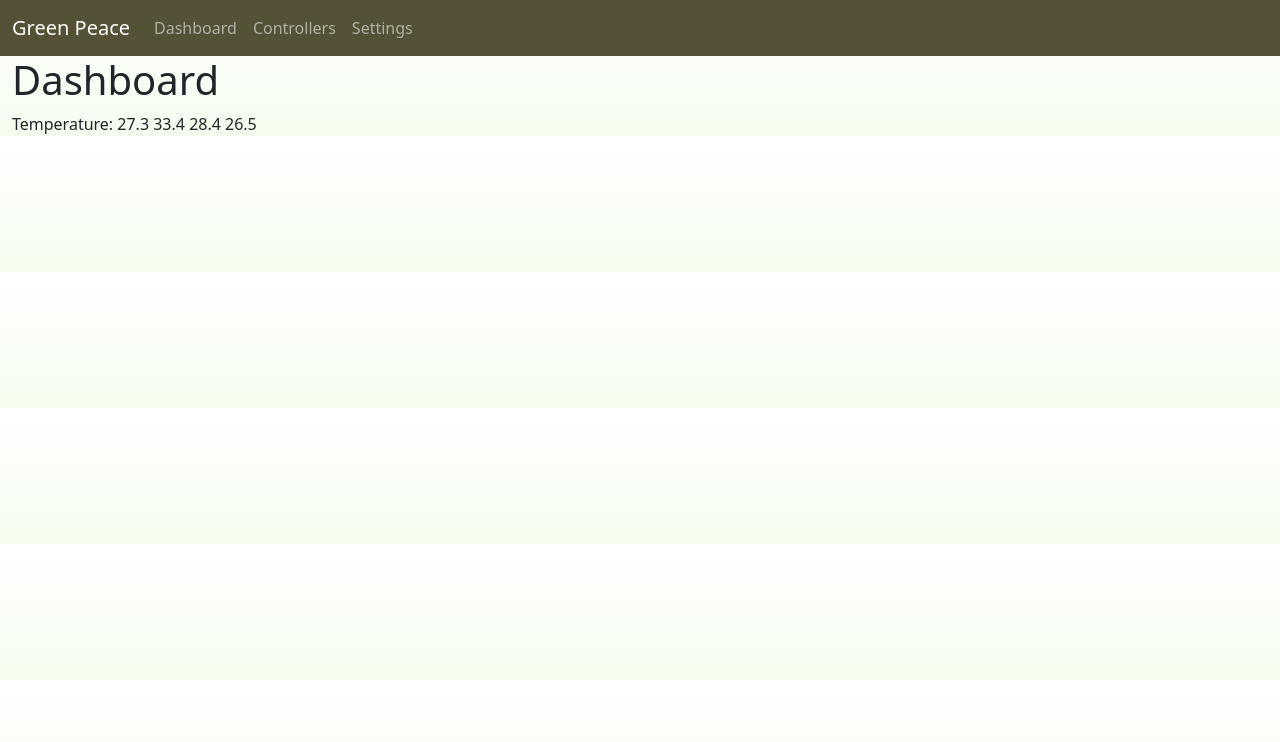
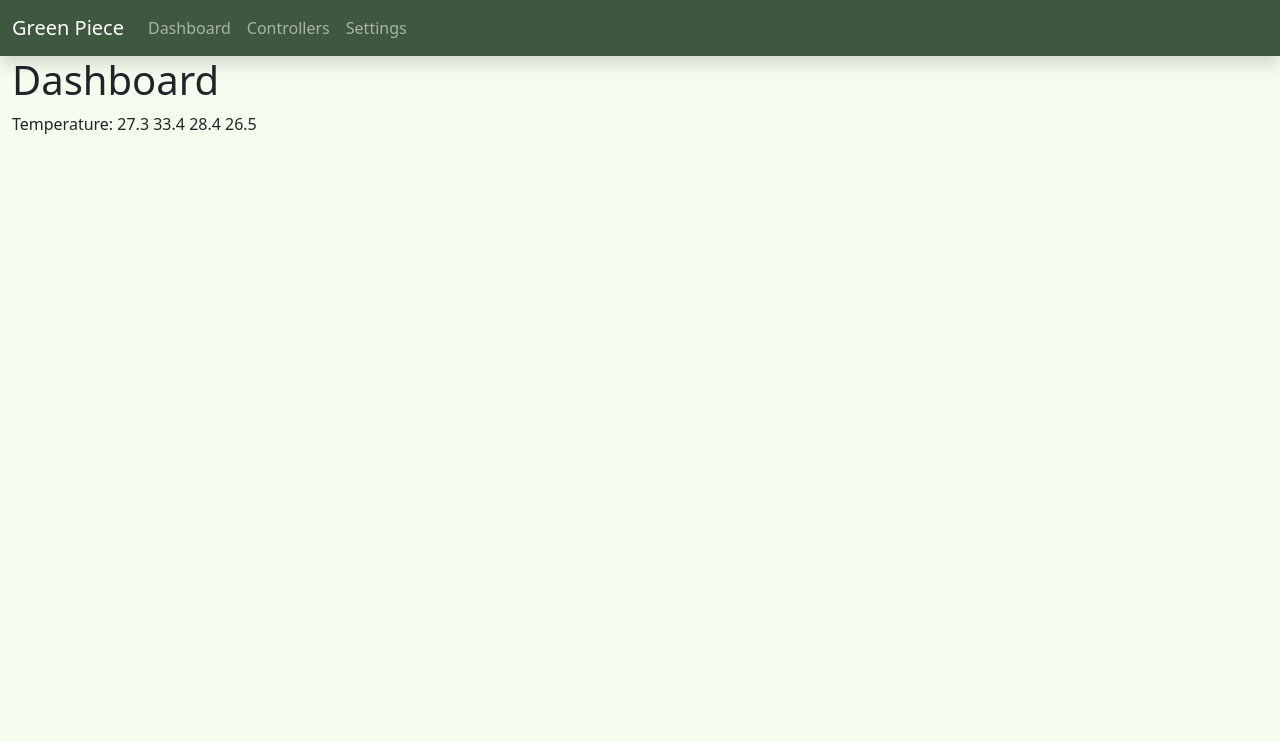
Before and after one commit to SAIT-Capstone2022/Greenhouse_Webpage, a plain HTML site: page dashboard.html in a window 1280 px wide. Drawn offline with nearby package versions, Linux system fonts and the light colour scheme.

Commit message:
changes to navbar and background colour.

```diff
--- a/navbar.js
+++ b/navbar.js
@@ -1,6 +1,6 @@
-<nav class="navbar navbar-expand-lg navbar-dark" style="background-color: #545137">
+<nav class="navbar navbar-expand-lg navbar-dark shadow" style="background-color: #3f573e">
     <div class="container-fluid">
-        <a class="navbar-brand" href="index.html">Green Peace</a>
+        <a class="navbar-brand" href="index.html">Green Piece</a>
         <button class="navbar-toggler" type="button" data-bs-toggle="collapse" data-bs-target="#navbarText"
             aria-controls="navbarText" aria-expanded="false" aria-label="Toggle navigation">
             <span class="navbar-toggler-icon"></span>
--- a/styles.css
+++ b/styles.css
@@ -1,3 +1,3 @@
 body {
-    background: linear-gradient(white, #f4fdee);
+    background-color: #f4fdee;
 }
```
